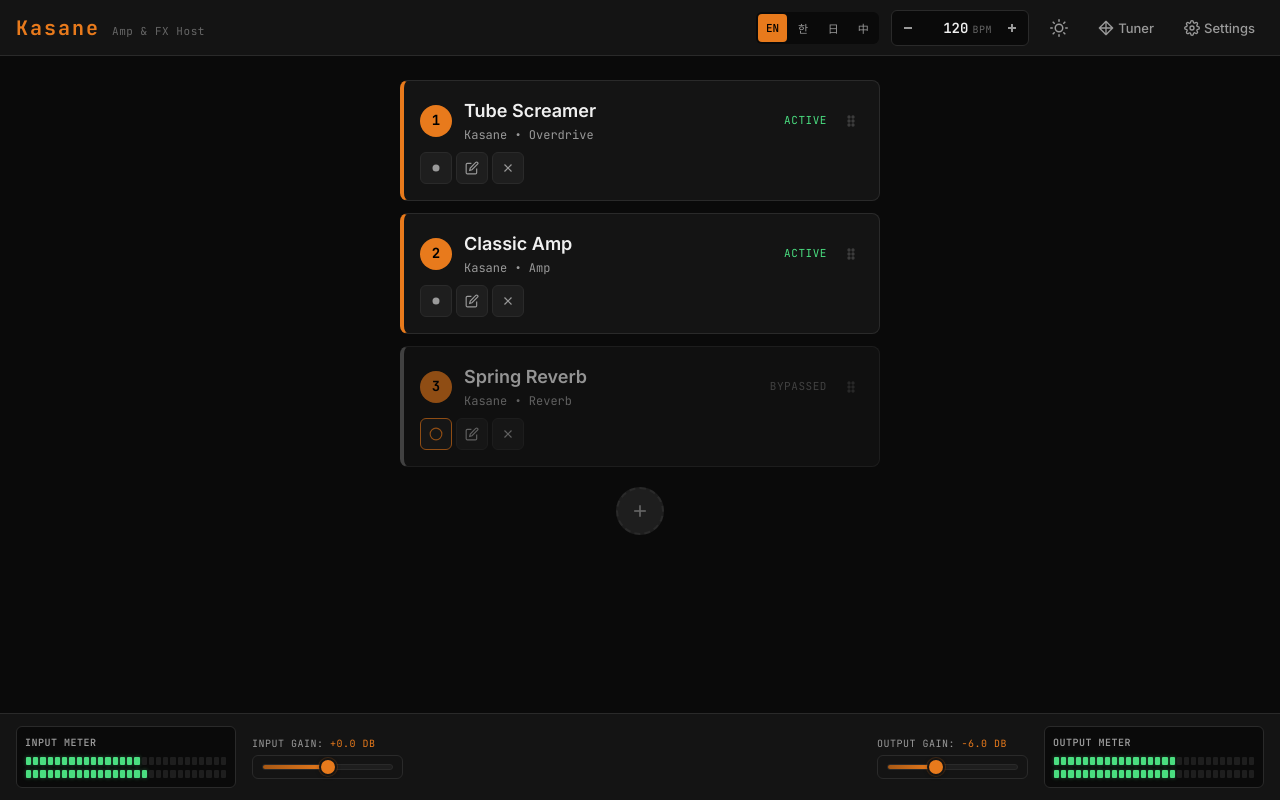
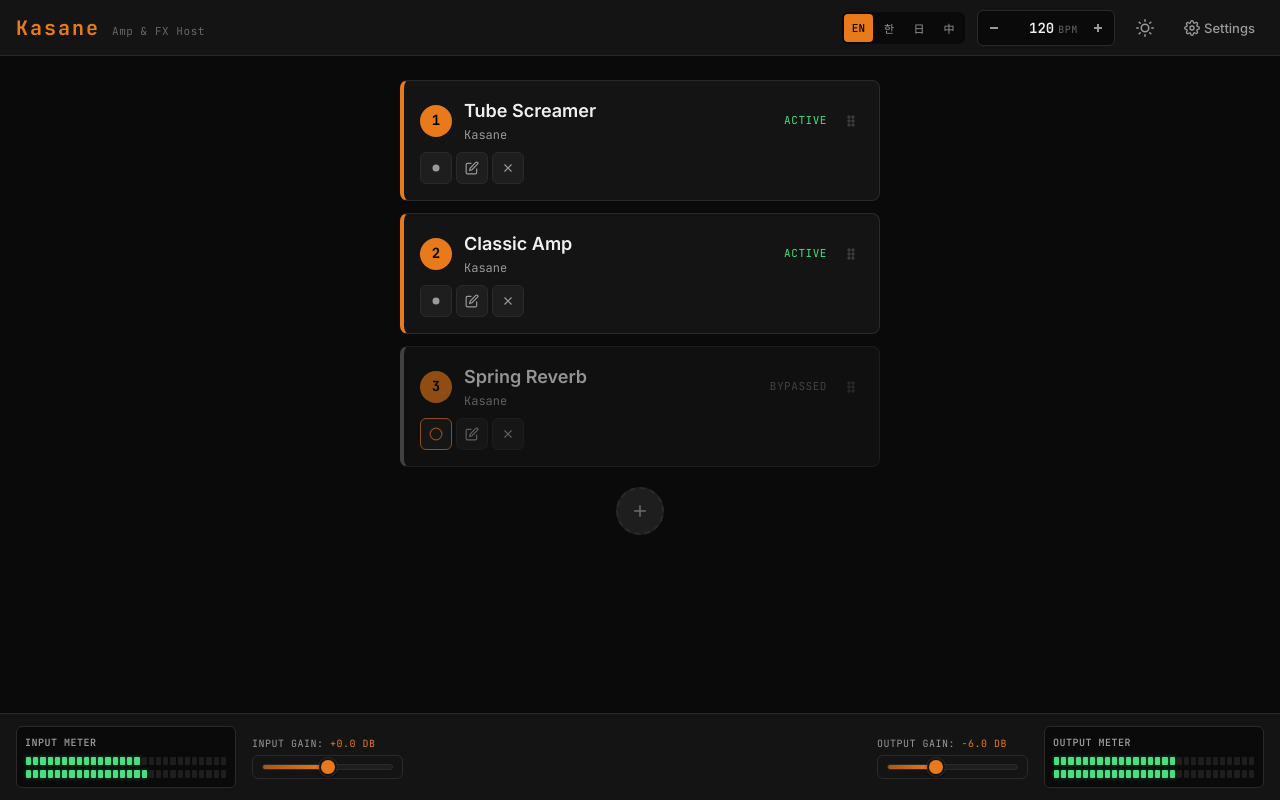
Before and after one commit to frogbam/kasane, a Preact app in the folder frontend/: page / in a window 1280 px wide. Built offline with nearby package versions, Linux system fonts and the light colour scheme.

Commit message:
refactor(ui): simplify header controls and refresh docs

```diff
--- a/frontend/src/App.tsx
+++ b/frontend/src/App.tsx
@@ -144,7 +144,7 @@ export function App() {
 
   return (
     <div class="app-layout" data-theme={themeSignal.value}>
-      <Header onOpenSettings={handleOpenSettings} onOpenTuner={handleOpenTuner} />
+      <Header onOpenSettings={handleOpenSettings} />
       <main class="main-content">
         <ChainView onAddPlugin={handleOpenPluginPicker} />
       </main>
--- a/frontend/src/features/chain-view/ChainView.css
+++ b/frontend/src/features/chain-view/ChainView.css
@@ -243,12 +243,15 @@
   justify-content: center;
   width: 48px;
   height: 48px;
+  min-width: 48px;
+  min-height: 48px;
   background-color: var(--bg-elevated);
   border: 2px dashed var(--border);
   border-radius: 50%;
   color: var(--text-muted);
   cursor: pointer;
   transition: all var(--transition-fast);
+  flex-shrink: 0;
 }
 
 .chain-add-btn:hover {
--- a/frontend/src/features/chain-view/ChainView.tsx
+++ b/frontend/src/features/chain-view/ChainView.tsx
@@ -112,7 +112,7 @@ export function ChainView({ onAddPlugin }: ChainViewProps) {
               <div class="chain-slot__info">
                 <div class="chain-slot__name">{slot.name}</div>
                 <div class="chain-slot__meta">
-                  {slot.manufacturer} • {slot.category}
+                  {slot.manufacturer}
                 </div>
               </div>
               <div class={`chain-slot__status ${slot.bypassed ? 'chain-slot__status--bypassed' : 'chain-slot__status--active'}`}>
--- a/frontend/src/features/header/Header.tsx
+++ b/frontend/src/features/header/Header.tsx
@@ -14,10 +14,9 @@ const languageOptions = [
 
 interface HeaderProps {
   onOpenSettings: () => void;
-  onOpenTuner: () => void;
 }
 
-export function Header({ onOpenSettings, onOpenTuner }: HeaderProps) {
+export function Header({ onOpenSettings }: HeaderProps) {
   const { t } = useTranslation();
 
   const handleLanguageChange = (lang: Language) => {
@@ -142,20 +141,6 @@ export function Header({ onOpenSettings, onOpenTuner }: HeaderProps) {
         <Button
           variant="ghost"
           size="sm"
-          onClick={onOpenTuner}
-          ariaLabel={t('header.tuner')}
-        >
-          <span class="header__btn-content">
-            <svg width="16" height="16" viewBox="0 0 24 24" fill="none" stroke="currentColor" stroke-width="2" stroke-linecap="round" stroke-linejoin="round">
-              <path d="M12 2v20M17 7l-5-5-5 5M17 17l-5 5-5-5M2 12h20M7 7l-5 5 5 5M17 7l5 5-5 5" />
-            </svg>
-            <span>{t('header.tuner')}</span>
-          </span>
-        </Button>
-
-        <Button
-          variant="ghost"
-          size="sm"
           onClick={onOpenSettings}
           ariaLabel={t('header.settings')}
         >
```
Also changed, not shown: 3 other files (tests, documents, lock files or other folders).
